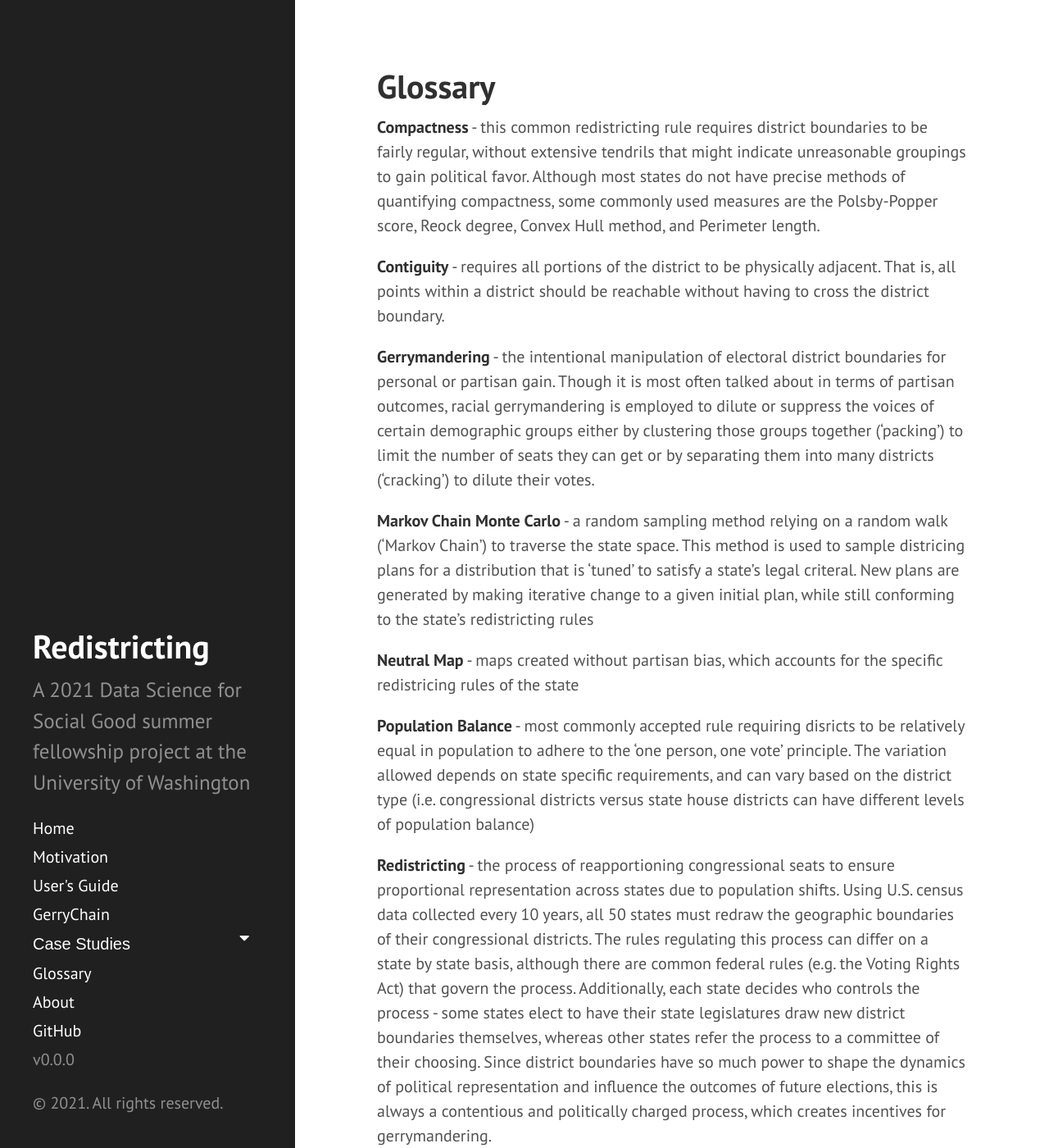
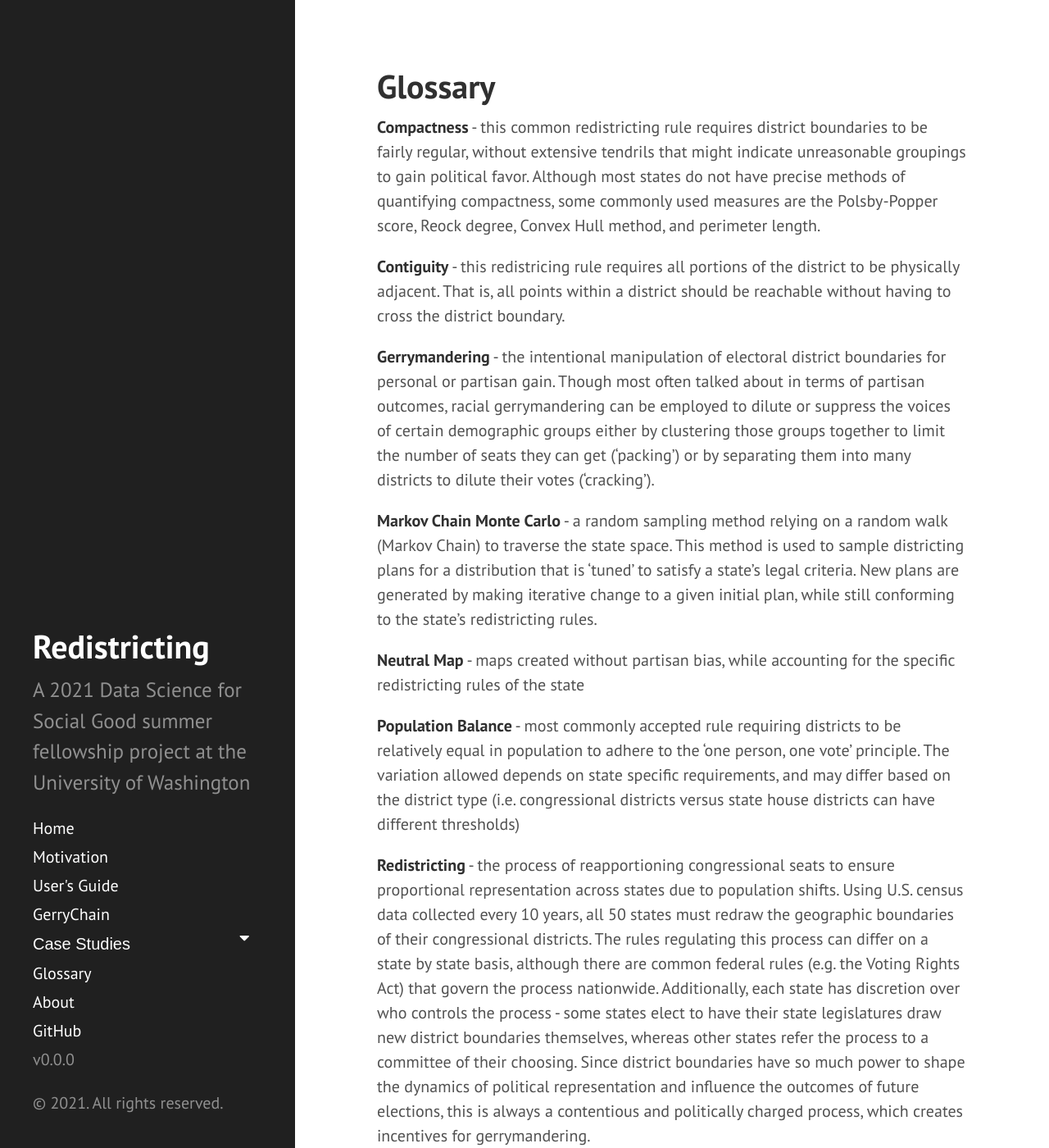
Before and after one commit to uwescience/DSSG2021-redistricting-website, a Jekyll site: the page built from glossary.md, in a window 1280 px wide and 1400 px high. Shown: the whole window at 82% size. Built offline with Jekyll 4.4.1, drawn with Linux system fonts in a browser that asks for light colours.

Commit message:
Update glossary.md

```diff
--- a/glossary.md
+++ b/glossary.md
@@ -3,16 +3,16 @@ layout: page
 title: Glossary
 ---
 
-**Compactness** - this common redistricting rule requires district boundaries to be fairly regular, without extensive tendrils that might indicate unreasonable groupings to gain political favor. Although most states do not have precise methods of quantifying compactness, some commonly used measures are the Polsby-Popper score, Reock degree, Convex Hull method, and Perimeter length.
+**Compactness** - this common redistricting rule requires district boundaries to be fairly regular, without extensive tendrils that might indicate unreasonable groupings to gain political favor. Although most states do not have precise methods of quantifying compactness, some commonly used measures are the Polsby-Popper score, Reock degree, Convex Hull method, and perimeter length.
 
-**Contiguity** - requires all portions of the district to be physically adjacent. That is, all points within a district should be reachable without having to cross the district boundary.
+**Contiguity** - this redistricing rule requires all portions of the district to be physically adjacent. That is, all points within a district should be reachable without having to cross the district boundary.
 
-**Gerrymandering** - the intentional manipulation of electoral district boundaries for personal or partisan gain. Though it is most often talked about in terms of partisan outcomes, racial gerrymandering is employed to dilute or suppress the voices of certain demographic groups either by clustering those groups together ('packing') to limit the number of seats they can get or by separating them into many districts ('cracking') to dilute their votes.
+**Gerrymandering** - the intentional manipulation of electoral district boundaries for personal or partisan gain. Though most often talked about in terms of partisan outcomes, racial gerrymandering can be employed to dilute or suppress the voices of certain demographic groups either by clustering those groups together to limit the number of seats they can get ('packing') or by separating them into many districts to dilute their votes ('cracking').
 
-**Markov Chain Monte Carlo** - a random sampling method relying on a random walk ('Markov Chain') to traverse the state space. This method is used to sample districing plans for a distribution that is 'tuned' to satisfy a state's legal criteral. New plans are generated by making iterative change to a given initial plan, while still conforming to the state's redistricting rules
+**Markov Chain Monte Carlo** - a random sampling method relying on a random walk (Markov Chain) to traverse the state space. This method is used to sample districting plans for a distribution that is 'tuned' to satisfy a state's legal criteria. New plans are generated by making iterative change to a given initial plan, while still conforming to the state's redistricting rules.
 
-**Neutral Map** - maps created without partisan bias, which accounts for the specific redistricing rules of the state
+**Neutral Map** - maps created without partisan bias, while accounting for the specific redistricting rules of the state
 
-**Population Balance** - most commonly accepted rule requiring disricts to be relatively equal in population to adhere to the 'one person, one vote' principle. The variation allowed depends on state specific requirements, and can vary based on the district type (i.e. congressional districts versus state house districts can have different levels of population balance)
+**Population Balance** - most commonly accepted rule requiring districts to be relatively equal in population to adhere to the 'one person, one vote' principle. The variation allowed depends on state specific requirements, and may differ based on the district type (i.e. congressional districts versus state house districts can have different thresholds)
 
-**Redistricting** - the process of reapportioning congressional seats to ensure proportional representation across states due to population shifts. Using U.S. census data collected every 10 years, all 50 states must redraw the geographic boundaries of their congressional districts. The rules regulating this process can differ on a state by state basis, although there are common federal rules (e.g. the Voting Rights Act) that govern the process. Additionally, each state decides who controls the process - some states elect to have their state legislatures draw new district boundaries themselves, whereas other states refer the process to a committee of their choosing. Since district boundaries have so much power to shape the dynamics of political representation and influence the outcomes of future elections, this is always a contentious and politically charged process, which creates incentives for gerrymandering.
+**Redistricting** - the process of reapportioning congressional seats to ensure proportional representation across states due to population shifts. Using U.S. census data collected every 10 years, all 50 states must redraw the geographic boundaries of their congressional districts. The rules regulating this process can differ on a state by state basis, although there are common federal rules (e.g. the Voting Rights Act) that govern the process nationwide. Additionally, each state has discretion over who controls the process - some states elect to have their state legislatures draw new district boundaries themselves, whereas other states refer the process to a committee of their choosing. Since district boundaries have so much power to shape the dynamics of political representation and influence the outcomes of future elections, this is always a contentious and politically charged process, which creates incentives for gerrymandering.
```
